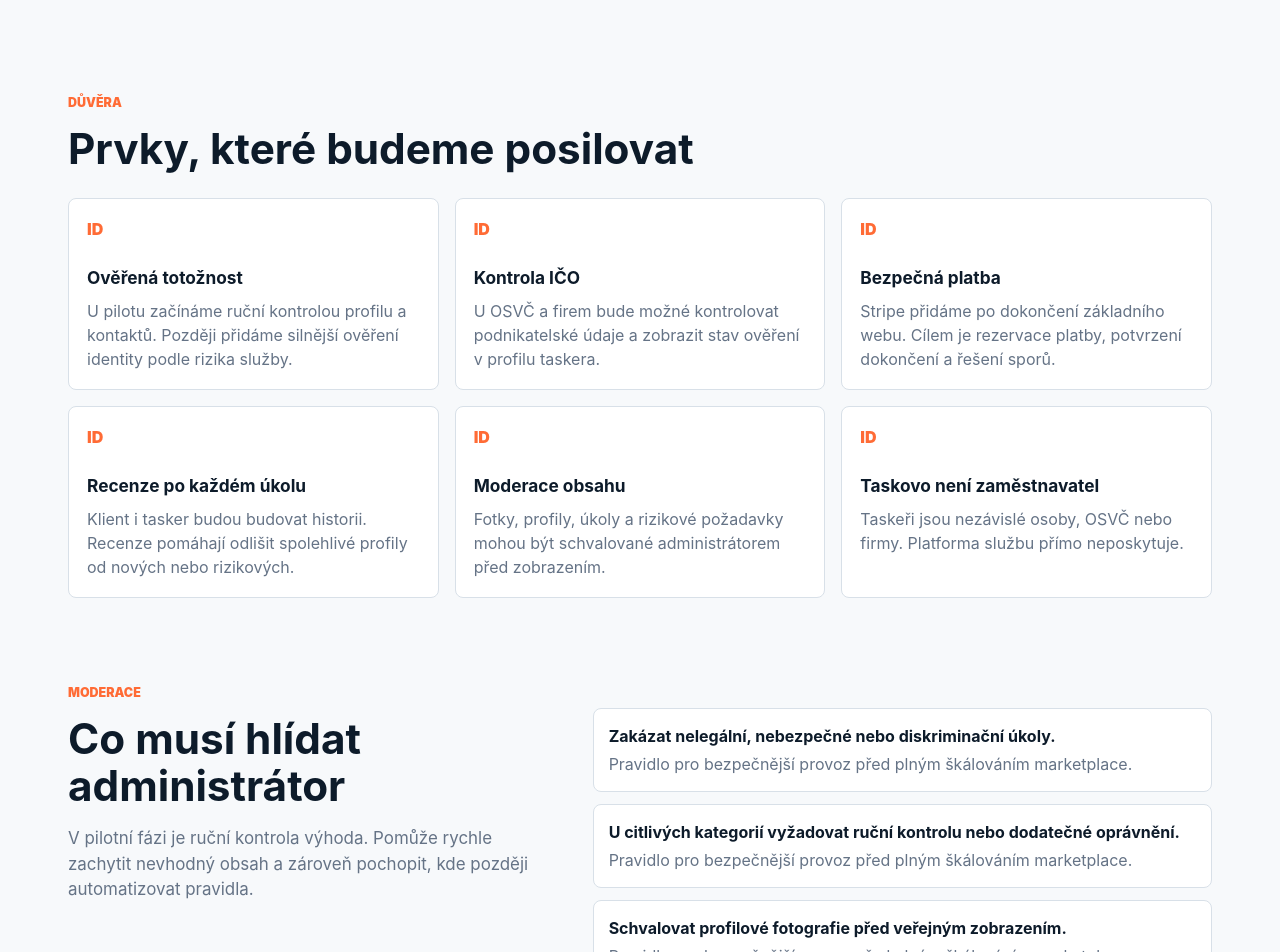
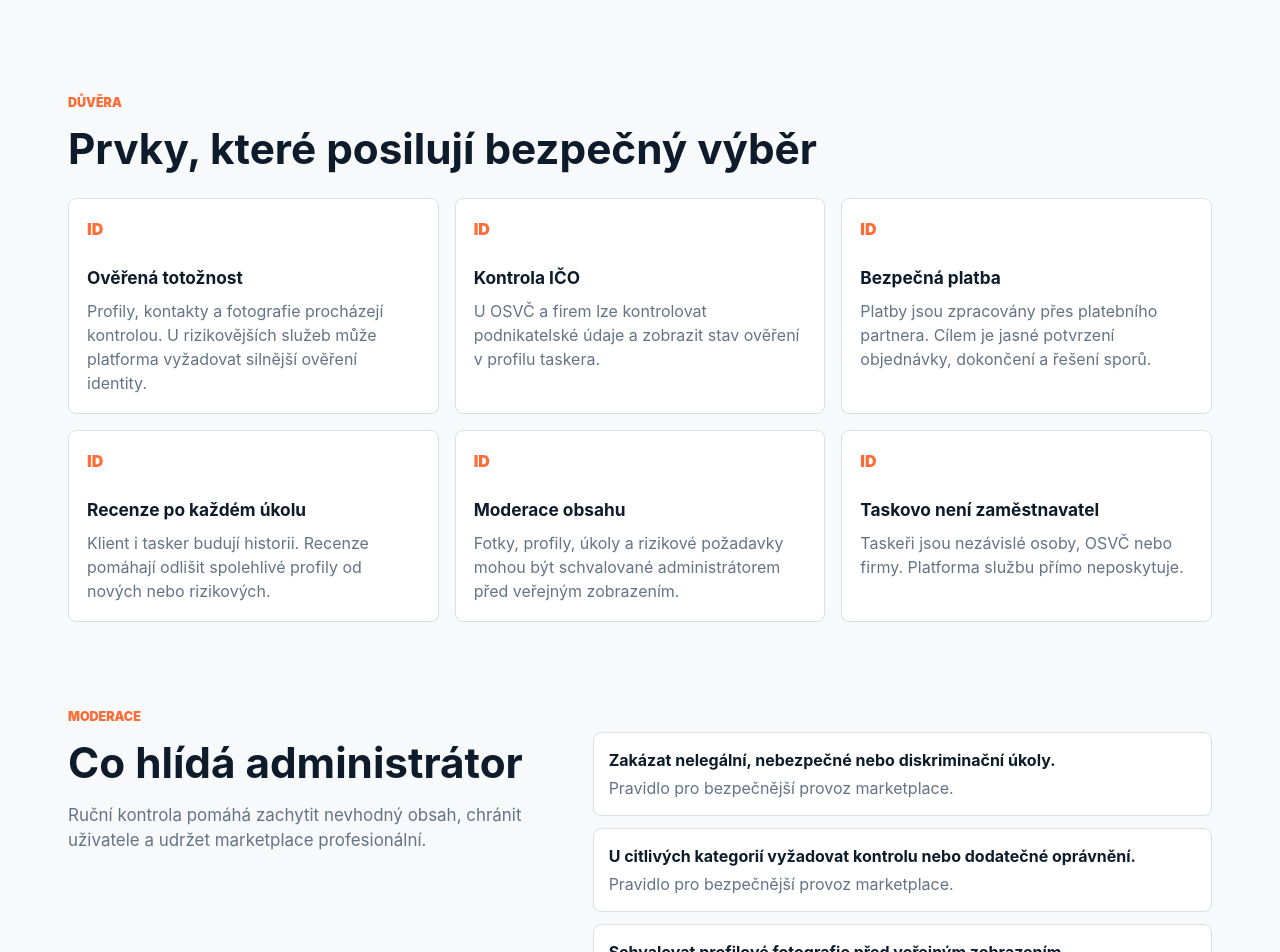
Before and after one commit to kaziodimm/taskovo-app, a Next.js app: page /bezpecnost in a window 1280 px wide. Shown: the part 460-1412 px from the top of the page. Built offline with nearby package versions, Linux system fonts and the light colour scheme; no server answers.

Commit message:
Polish safety page production wording

```diff
--- a/app/bezpecnost/page.tsx
+++ b/app/bezpecnost/page.tsx
@@ -24,17 +24,17 @@ export const metadata: Metadata = {
 };
 
 const trustBlocks = [
-  ["Ověřená totožnost", "U pilotu začínáme ruční kontrolou profilu a kontaktů. Později přidáme silnější ověření identity podle rizika služby."],
-  ["Kontrola IČO", "U OSVČ a firem bude možné kontrolovat podnikatelské údaje a zobrazit stav ověření v profilu taskera."],
-  ["Bezpečná platba", "Stripe přidáme po dokončení základního webu. Cílem je rezervace platby, potvrzení dokončení a řešení sporů."],
-  ["Recenze po každém úkolu", "Klient i tasker budou budovat historii. Recenze pomáhají odlišit spolehlivé profily od nových nebo rizikových."],
-  ["Moderace obsahu", "Fotky, profily, úkoly a rizikové požadavky mohou být schvalované administrátorem před zobrazením."],
+  ["Ověřená totožnost", "Profily, kontakty a fotografie procházejí kontrolou. U rizikovějších služeb může platforma vyžadovat silnější ověření identity."],
+  ["Kontrola IČO", "U OSVČ a firem lze kontrolovat podnikatelské údaje a zobrazit stav ověření v profilu taskera."],
+  ["Bezpečná platba", "Platby jsou zpracovány přes platebního partnera. Cílem je jasné potvrzení objednávky, dokončení a řešení sporů."],
+  ["Recenze po každém úkolu", "Klient i tasker budují historii. Recenze pomáhají odlišit spolehlivé profily od nových nebo rizikových."],
+  ["Moderace obsahu", "Fotky, profily, úkoly a rizikové požadavky mohou být schvalované administrátorem před veřejným zobrazením."],
   ["Taskovo není zaměstnavatel", "Taskeři jsou nezávislé osoby, OSVČ nebo firmy. Platforma službu přímo neposkytuje."],
 ];
 
 const riskRules = [
   "Zakázat nelegální, nebezpečné nebo diskriminační úkoly.",
-  "U citlivých kategorií vyžadovat ruční kontrolu nebo dodatečné oprávnění.",
+  "U citlivých kategorií vyžadovat kontrolu nebo dodatečné oprávnění.",
   "Schvalovat profilové fotografie před veřejným zobrazením.",
   "Udržet historii komunikace a rozhodnutí administrátora pro podporu.",
 ];
@@ -64,7 +64,7 @@ export default function SafetyPage() {
           <div>
             <p className="kicker">Bezpečnost</p>
             <h1 className="page-title">Důvěra je základ marketplace služeb</h1>
-            <p className="hero-lead">Taskovo musí chránit klienty, taskery i platformu. Proto kombinujeme ověřování, moderaci, jasná pravidla, recenze a postupné zavedení bezpečných plateb.</p>
+            <p className="hero-lead">Taskovo chrání klienty, taskery i platformu kombinací ověřování, moderace, jasných pravidel, recenzí a bezpečného platebního procesu.</p>
           </div>
           <div className="page-hero-card">
             <strong>Jasné role</strong>
@@ -73,7 +73,7 @@ export default function SafetyPage() {
         </section>
 
         <section className="section">
-          <div className="section-heading-row"><div><p className="kicker">Důvěra</p><h2>Prvky, které budeme posilovat</h2></div></div>
+          <div className="section-heading-row"><div><p className="kicker">Důvěra</p><h2>Prvky, které posilují bezpečný výběr</h2></div></div>
           <div className="trust-grid">
             {trustBlocks.map(([title, text]) => <article key={title}><span className="trust-icon">ID</span><h3>{title}</h3><p>{text}</p></article>)}
           </div>
@@ -82,11 +82,11 @@ export default function SafetyPage() {
         <section className="section split">
           <div className="section-title">
             <p className="kicker">Moderace</p>
-            <h2>Co musí hlídat administrátor</h2>
-            <p>V pilotní fázi je ruční kontrola výhoda. Pomůže rychle zachytit nevhodný obsah a zároveň pochopit, kde později automatizovat pravidla.</p>
+            <h2>Co hlídá administrátor</h2>
+            <p>Ruční kontrola pomáhá zachytit nevhodný obsah, chránit uživatele a udržet marketplace profesionální.</p>
           </div>
           <div className="feature-list">
-            {riskRules.map((rule) => <div key={rule}><strong>{rule}</strong><span>Pravidlo pro bezpečnější provoz před plným škálováním marketplace.</span></div>)}
+            {riskRules.map((rule) => <div key={rule}><strong>{rule}</strong><span>Pravidlo pro bezpečnější provoz marketplace.</span></div>)}
           </div>
         </section>
       </main>
```
